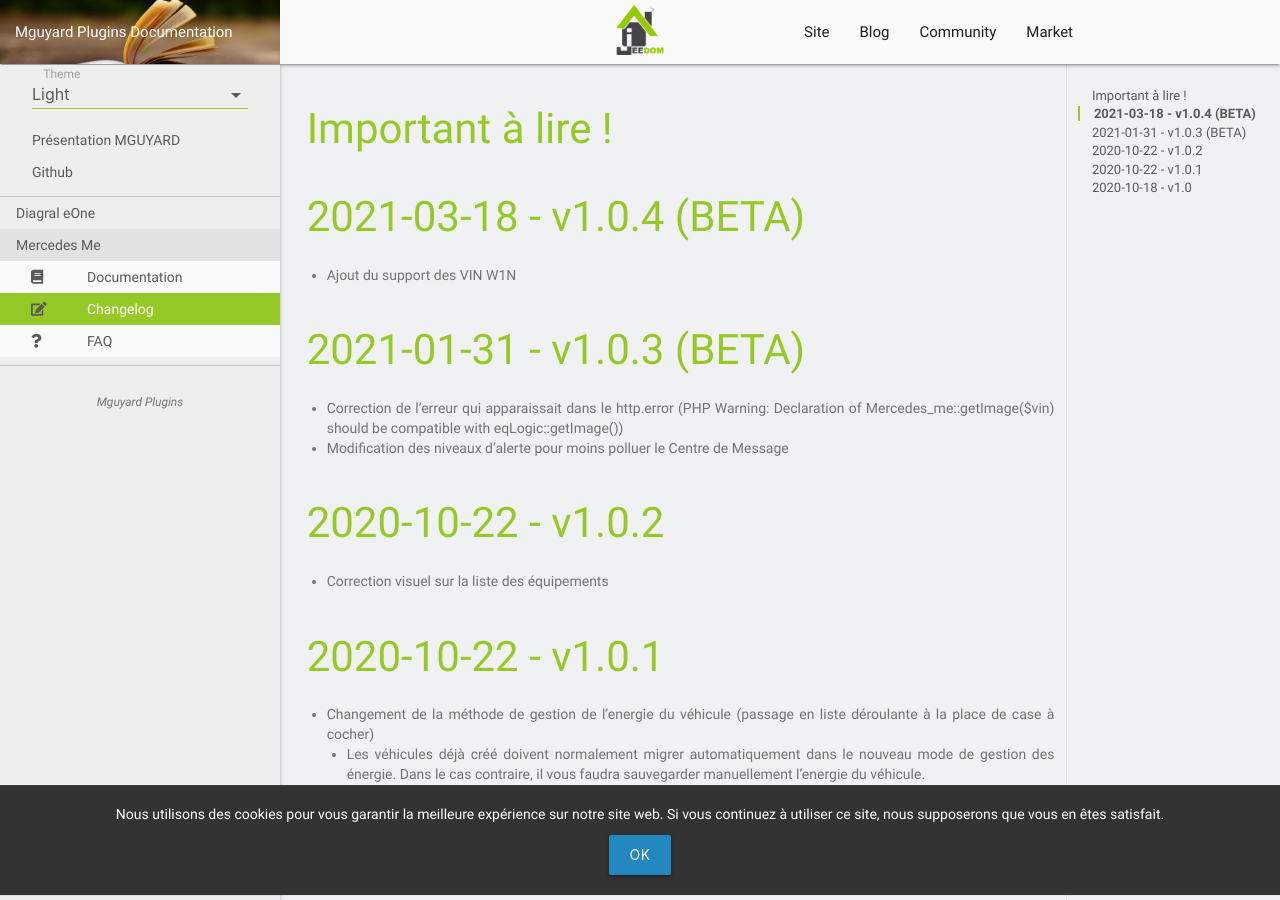
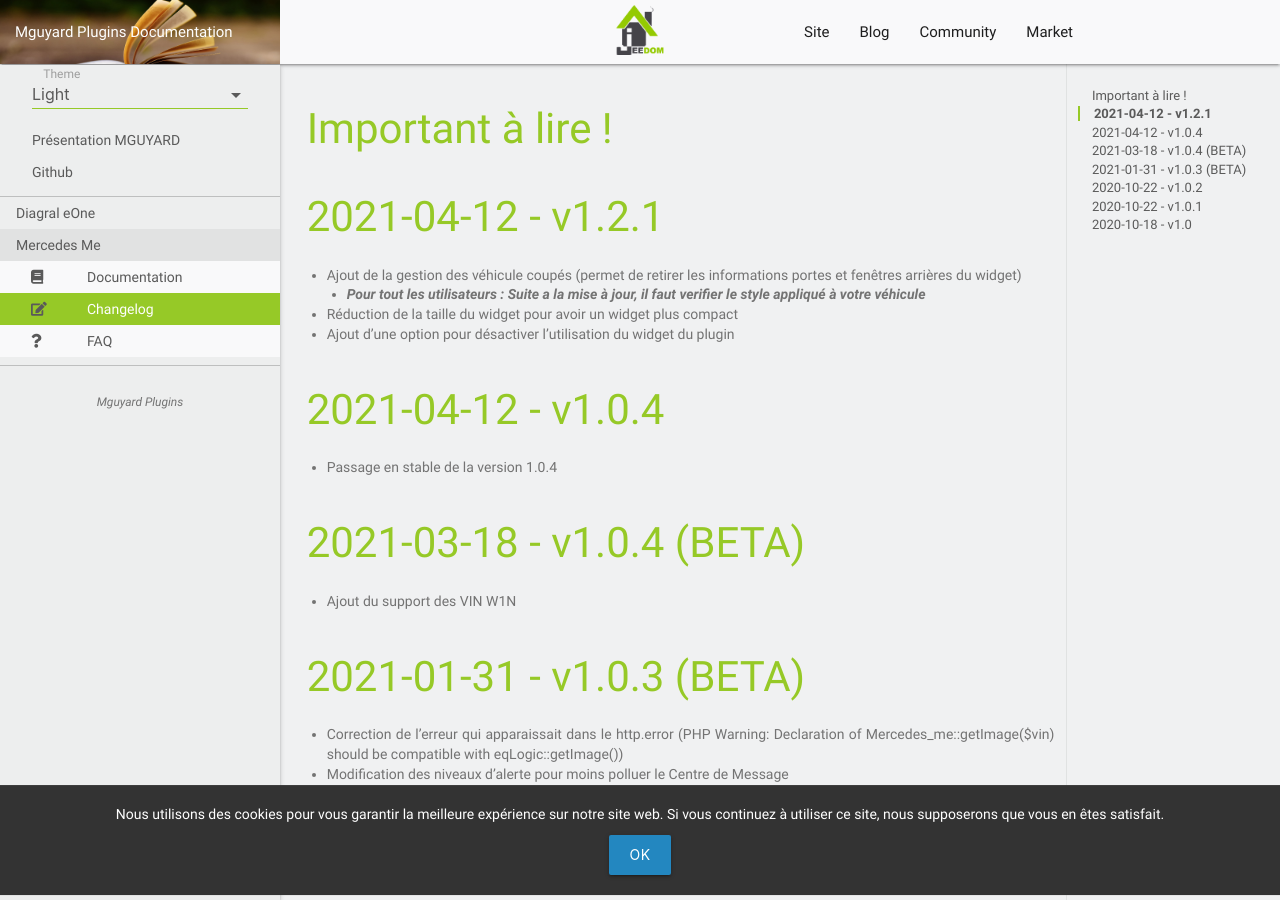
Before and after one commit to mguyard/Jeedom-Documentations, a Jekyll site: the page built from fr_FR/Mercedes_me/changelog.md, in a window 1280 px wide and 900 px high. Built offline with Jekyll 4.4.1, drawn with Linux system fonts in a browser that asks for light colours; our own code applies the rules of GitHub Pages for plain Markdown files.

Commit message:
Publication Beta v1.2.1

```diff
--- a/fr_FR/Mercedes_me/changelog.md
+++ b/fr_FR/Mercedes_me/changelog.md
@@ -1,4 +1,15 @@
 # Important à lire !
+
+# 2021-04-12 - v1.2.1
+
+- Ajout de la gestion des véhicule coupés (permet de retirer les informations portes et fenêtres arrières du widget)
+  - ___Pour tout les utilisateurs : Suite a la mise à jour, il faut verifier le style appliqué à votre véhicule___
+- Réduction de la taille du widget pour avoir un widget plus compact
+- Ajout d'une option pour désactiver l'utilisation du widget du plugin
+
+# 2021-04-12 - v1.0.4
+
+- Passage en stable de la version 1.0.4
 
 # 2021-03-18 - v1.0.4 (BETA)
 
```
Also changed, not shown: fr_FR/Mercedes_me/documentation.md (+1 -1 lines), fr_FR/Mercedes_me/images/EqConfiguration.png, fr_FR/Mercedes_me/images/widget.png, fr_FR/Mercedes_me/images/widget_tooltips.png.
